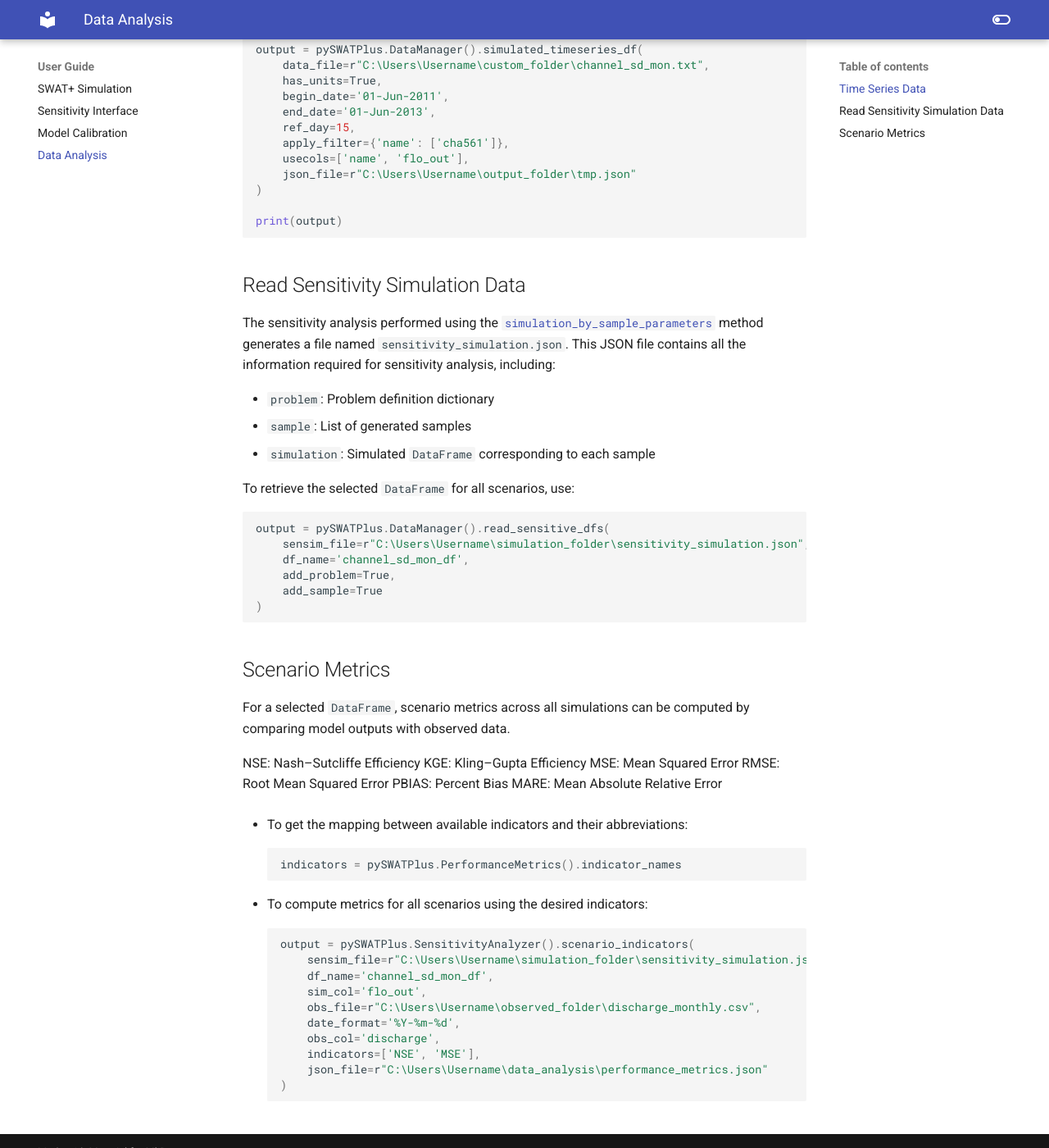
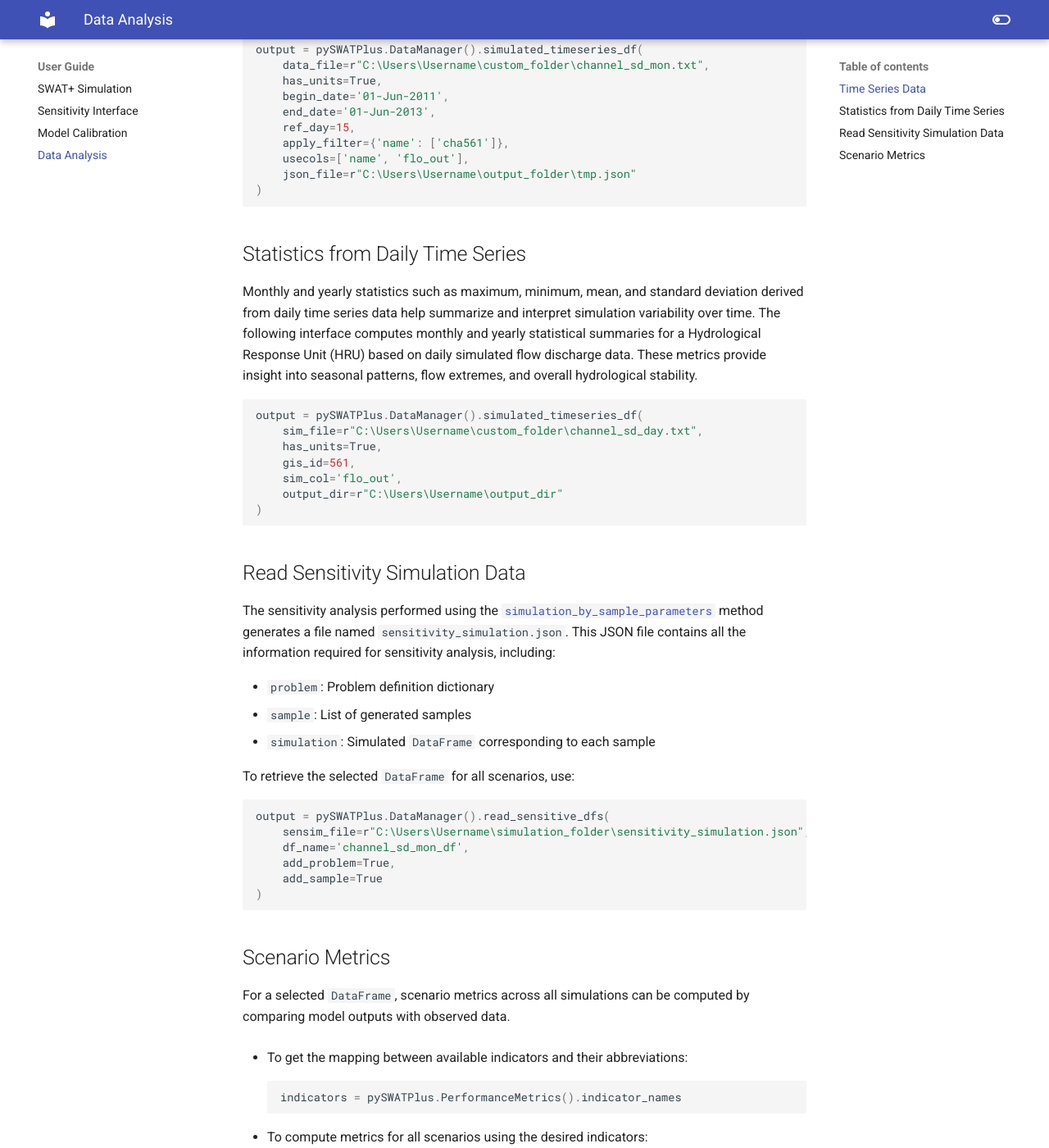
Before and after one commit to swat-model/pySWATPlus, an MkDocs documentation site: the page built from docs/userguide/data_analysis.md, in a window 1280 px wide and 1400 px high, scrolled down 460 px. Shown: the whole window at 82% size. Built offline with MkDocs 1.6.1 and Material for MkDocs 9.7.7, drawn with Linux system fonts in a browser that asks for light colours.

````diff
--- a/docs/userguide/data_analysis.md
+++ b/docs/userguide/data_analysis.md
@@ -20,10 +20,22 @@
     usecols=['name', 'flo_out'],
     json_file=r"C:\Users\Username\output_folder\tmp.json"
 )
-
-print(output)
 ```
 
+## Statistics from Daily Time Series
+
+Monthly and yearly statistics such as maximum, minimum, mean, and standard deviation derived from daily time series data help summarize and interpret simulation variability over time.
+The following interface computes monthly and yearly statistical summaries for a Hydrological Response Unit (HRU) based on daily simulated flow discharge data. These metrics provide insight into seasonal patterns, flow extremes, and overall hydrological stability.
+
+```python
+output = pySWATPlus.DataManager().simulated_timeseries_df(
+    sim_file=r"C:\Users\Username\custom_folder\channel_sd_day.txt",
+    has_units=True,
+    gis_id=561,
+    sim_col='flo_out',
+    output_dir=r"C:\Users\Username\output_dir"
+)
+```
 
 ## Read Sensitivity Simulation Data
 
@@ -49,14 +61,6 @@
 
 For a selected `DataFrame`, scenario metrics across all simulations can be computed by comparing model outputs with observed data.
 
-NSE: Nash–Sutcliffe Efficiency
-KGE: Kling–Gupta Efficiency
-MSE: Mean Squared Error
-RMSE: Root Mean Squared Error
-PBIAS: Percent Bias
-MARE: Mean Absolute Relative Error
-
-
 
 - To get the mapping between available indicators and their abbreviations:
 
````
Also changed, not shown: docs/api/calibration.md (added, +1 -0 lines), docs/api/types.md (deleted, +0 -3 lines), docs/index.md (+6 -4 lines), docs/userguide/model_calibration.md (added, +122 -0 lines), docs/userguide/sensitivity_interface.md (+9 -3 lines).
